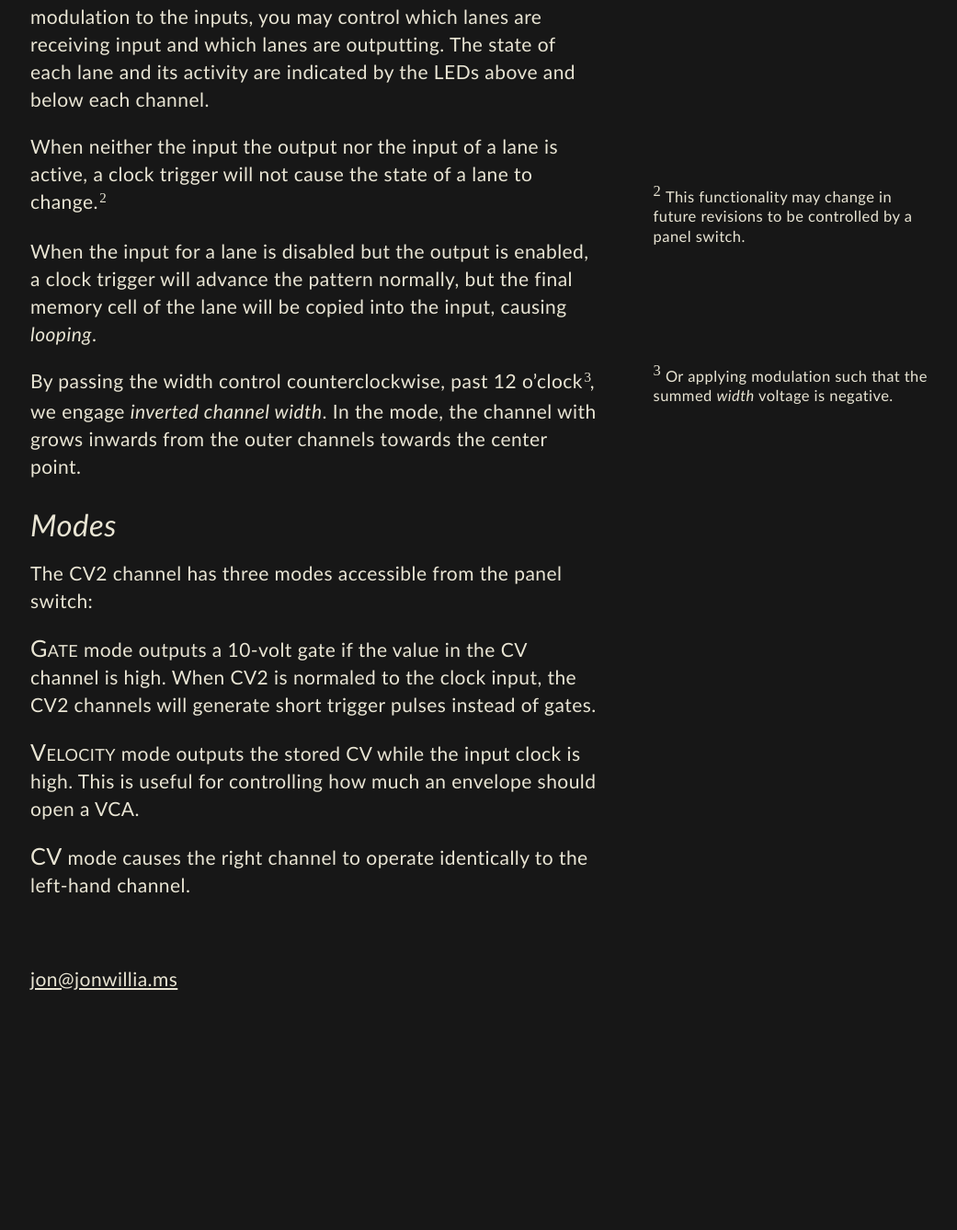
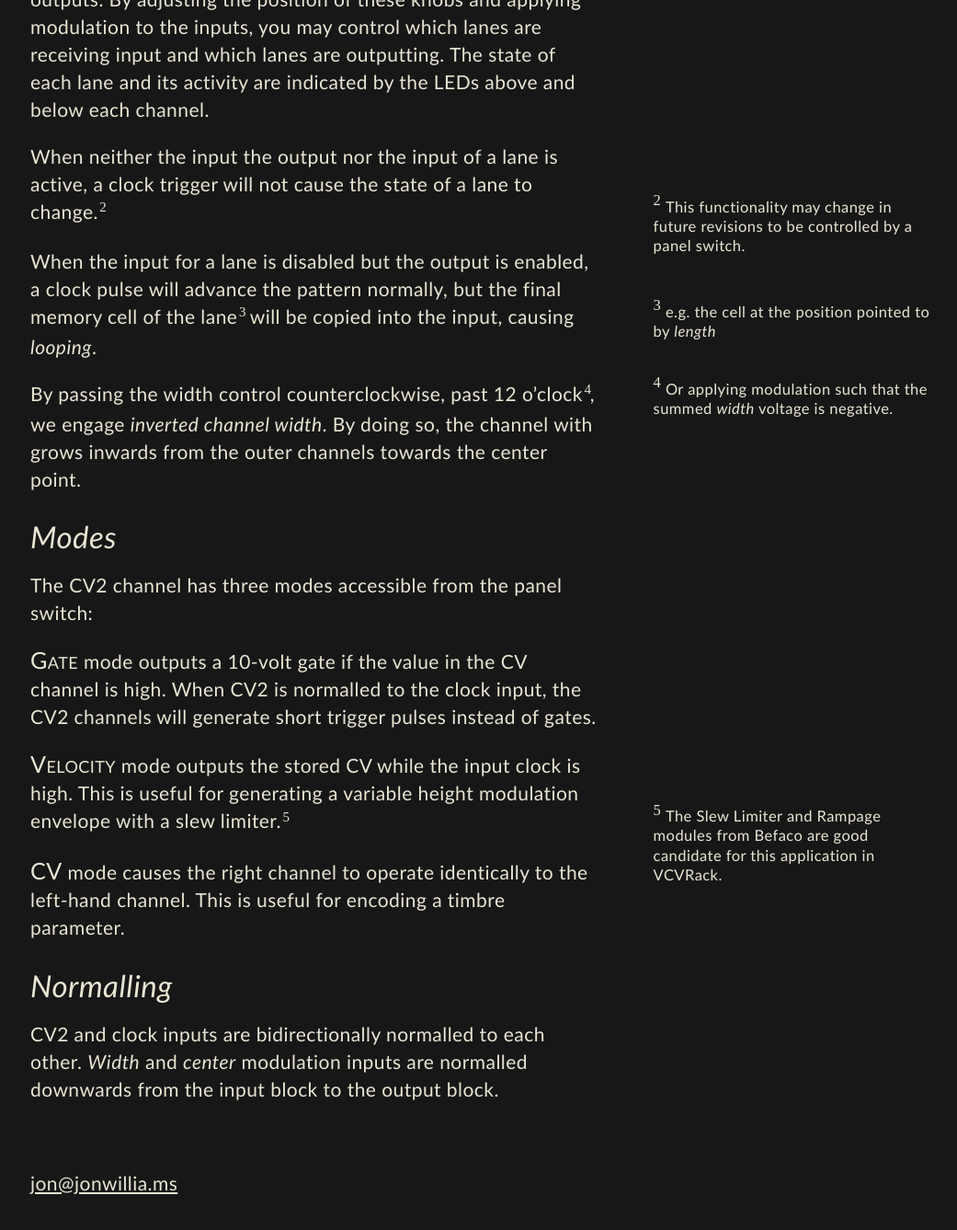
Before and after one commit to bongozone/bongozone, a Jekyll site: the page built from index.md, in a window 1280 px wide and 1400 px high, scrolled down 1069 px. Shown: the top 1337 px of the window at 92% size, without its empty margins (127-1168 px from the left). Built offline with Jekyll 4.4.1, drawn with Linux system fonts in a browser that asks for light colours; before the commit the page ends 2267 px from its top, so only the background shows below that; some of the changed text lies outside the part shown.

Commit message:
doc uodate

```diff
--- a/index.md
+++ b/index.md
@@ -3,29 +3,30 @@ layout: page
 permalink: /
 description: New tools for synthesis, blah blah
 ---
+<figure>
+  <label for="mn-download" class="margin-toggle">Download</label>
+  <input type="checkbox" id="mn-download" class="margin-toggle">
+  <span class="marginnote">
+  <a href="https://github.com/bongozone/bongozone.github.io/releases">Download time-limited beta version</a><br>
+  <em class="danger">requires VCVRack 0.6 built from Git; may not work with newer builds</em>
+  </span>
+  <label for="mn-exports-imports" class="margin-toggle">Photos</label><input type="checkbox" id="mn-exports-imports" class="margin-toggle"><span class="marginnote">
+  <img src="images/pan-and-shift-beta-1.png" alt="Pan-and-shift β 1">
+  <br>
+  <em>Not final layout.</em>
+  </span>
+</figure>
 <p>
-<label for="mn-stats" class="margin-toggle">⊕</label>
-<input type="checkbox" id="mn-stats" class="margin-toggle">
-<span class="marginnote">
-
-<a href="https://github.com/bongozone/bongozone.github.io/releases">Download time-limited beta version</a><br>
-<em class="danger">requires VCVRack 0.6 built from Git; may not work with newer builds</em>
-
-    <img src="images/pan-and-shift-beta-1.png" alt="Pan-and-shift β 1">
-</span>
 <span class="newthought">Pan-and-Shift</span> is a four voice, voltage-controlled
 looping shift register for the <a href="http://www.vcvrack.com/">VCVRack</a> modular synthesis environment.
 By carefully applying modulation to the Pan-and-Shift, automatic variations upon
 melodic patterns may generated.
-  <figure>
-    <label for="mn-exports-imports" class="margin-toggle">⊕</label><input type="checkbox" id="mn-exports-imports" class="margin-toggle"><span class="marginnote"><em class="">Not final layout.</em></span>
-  </figure>
 </p>
 
 ## Shift Registers
 
 The Pan-and-Shift has 4 independent shift registers, denoted <strong>lanes</strong>. Each lane
-has two channels. The left-hand channel is intended for a pitch CV, for generating a melody.
+has two <strong>channels</strong>. The left-hand channel is intended for a pitch CV, for generating a melody.
 The right-hand channel may be utilized for a secondary modulation, or a pattern of gates.
 
 Each lane has two parameters associated with it. The left-hand lane slider determines
@@ -48,14 +49,16 @@ will not cause the state of a lane to change.<label for="sn-muted" class="margin
   This functionality may change in future revisions to be controlled by a panel switch.
 </span>
 
-When the input for a lane is disabled but the output is enabled, a clock trigger
-will advance the pattern normally, but the final memory cell of the lane will be
+When the input for a lane is disabled but the output is enabled, a clock pulse
+will advance the pattern normally, but the final memory cell of the lane<label for="sn-looping" class="margin-toggle sidenote-number"></label><input type="checkbox" id="sn-looping" class="margin-toggle"><span class="sidenote">
+e.g. the cell at the position pointed to by <em>length</em>
+</span> will be
 copied into the input, causing <em>looping</em>.
 
 By passing the width control counterclockwise, past 12 o'clock<label for="sn-neg" class="margin-toggle sidenote-number"></label><input type="checkbox" id="sn-neg" class="margin-toggle"><span class="sidenote">
   Or applying modulation such that the summed <em>width</em> voltage is negative.
 </span>,
-we engage <em>inverted channel width</em>. In the mode, the channel with grows inwards from
+we engage <em>inverted channel width</em>. By doing so, the channel with grows inwards from
 the outer channels towards the center point.
 
 ## Modes
@@ -63,14 +66,23 @@ the outer channels towards the center point.
 The CV2 channel has three modes accessible from the panel switch:
 
 <span class="newthought">Gate</span> mode outputs a 10-volt gate if the value
-in the CV channel is high. When CV2 is normaled to the clock input, the CV2 channels
+in the CV channel is high. When CV2 is normalled to the clock input, the CV2 channels
 will generate short trigger pulses instead of gates.
 
 <span class="newthought">Velocity</span> mode outputs the stored CV while the
-input clock is high. This is useful for controlling how much an envelope should open a VCA.
+input clock is high. This is useful for generating a variable height modulation
+envelope with a slew limiter.<label for="sn-befaco" class="margin-toggle sidenote-number"></label><input type="checkbox" id="sn-befaco" class="margin-toggle"><span class="sidenote">
+    The Slew Limiter and Rampage modules from Befaco are good candidate for this application in VCVRack.
+</span>
 
 <span class="newthought">CV</span> mode causes the right channel to operate identically
-to the left-hand channel.
+to the left-hand channel. This is useful for encoding a timbre parameter.
+
+## Normalling
+
+CV2 and clock inputs are bidirectionally normalled to each other.
+<em>Width</em> and <em>center</em> modulation inputs are normalled downwards
+from the input block to the output block.
 
 <!--
 <ul>
```
